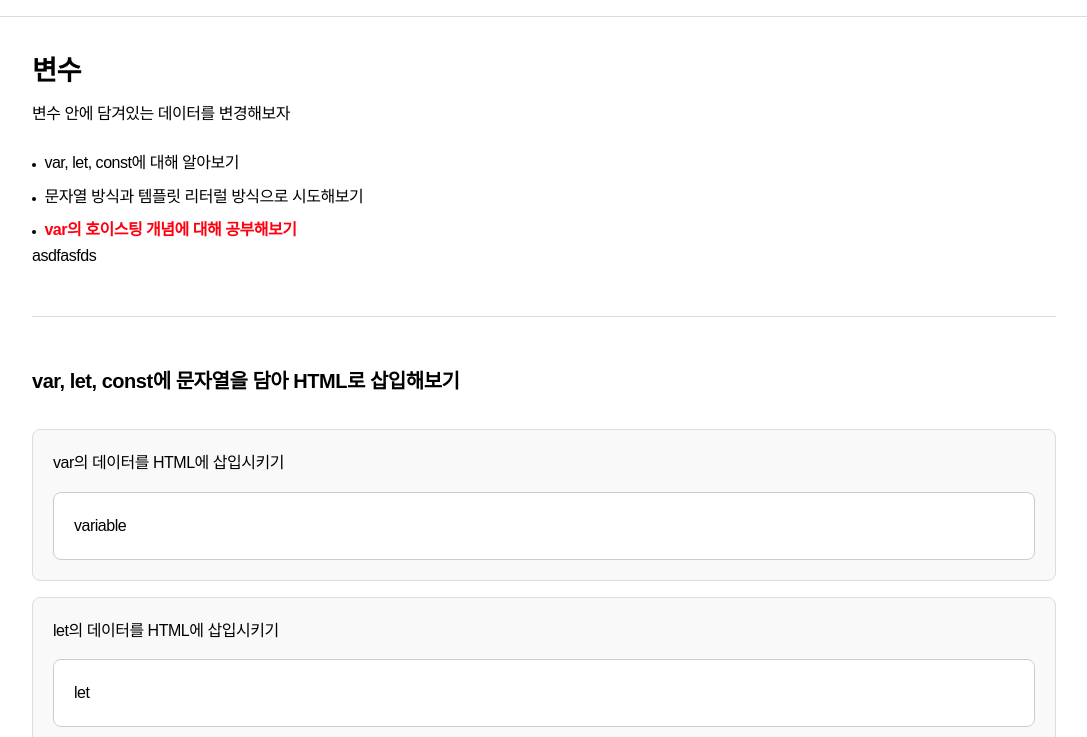
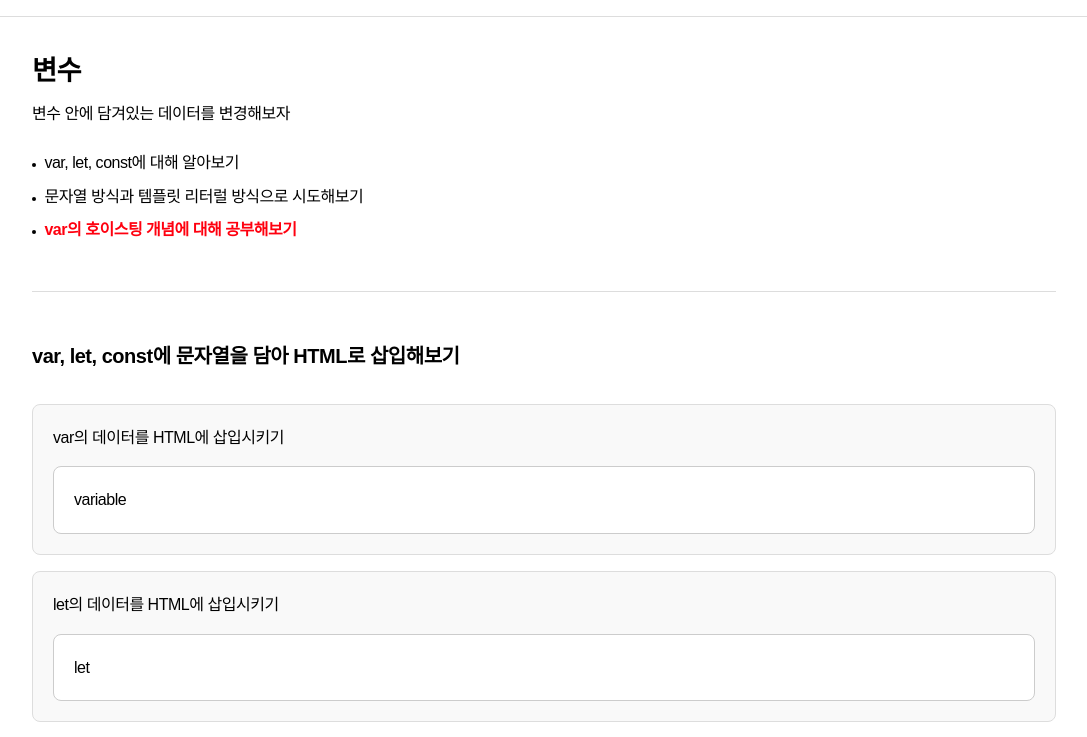
Before and after one commit to Blowhooo/vanilaJS, a plain HTML site: page pages/week1/example.html in a window 1280 px wide. Shown: the part 63-800 px from the top of the page, without its empty margins (96-1183 px from the left). Drawn offline with Linux system fonts and the light colour scheme; a web font is replaced by a local one.

Commit message:
초기화

```diff
--- a/pages/week1/example.html
+++ b/pages/week1/example.html
@@ -37,7 +37,6 @@
                             <li class="int-sec__desc int-sec__desc--item"><span class="danger">var의 호이스팅 개념에 대해 공부해보기</span></li>
                         </ul>
                     </div>
-                    asdfasfds
                     <div class="main__container">
                         <section class="main__sec">
                             <div class="int-sec">
```
